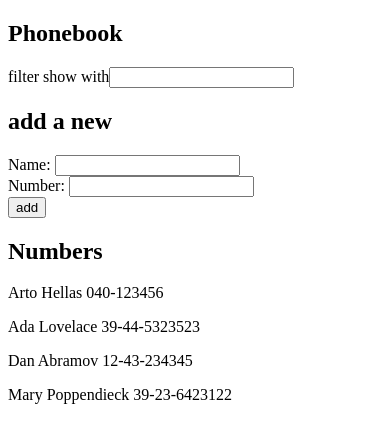
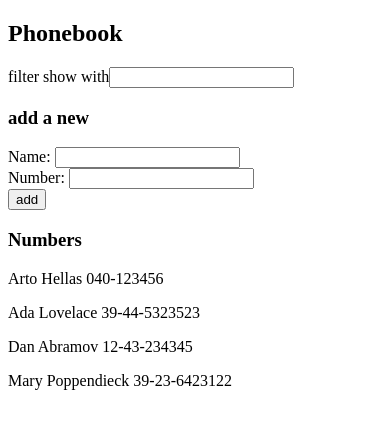
Before and after one commit to arosalesfarias/fullStackOpen, a React (Vite) app in the folder Part2/phonebook/: page / in a window 390 px wide. Shown: the top 442 px of the page. Built offline with nearby package versions, Linux system fonts and the light colour scheme.

Commit message:
Part 2.10, phonebook step 5

```diff
--- a/Part2/phonebook/src/App.jsx
+++ b/Part2/phonebook/src/App.jsx
@@ -31,15 +31,26 @@ const App = () => {
   }
 
   const personsFilter = () =>
-    persons.filter((person)=> person.name.toLowerCase().includes(nameFilter.toLocaleLowerCase()))
+    persons.filter( person => person.name.toLowerCase().includes(nameFilter.toLocaleLowerCase()))
 
   return (
     <div>
       <h2>Phonebook</h2>
+      <Filter nameFilter={nameFilter} changeNameFilter={changeNameFilter} />
+      <h3>add a new</h3>
+      <PersonForm newPerson={newPerson} changeName={changeName} changeNumber={changeNumber} addClick={addClick} />
+      <h3>Numbers</h3>
+      <Persons persons={personsFilter()} nameFilter={nameFilter} />
+    </div>
+  )
+}
+
+const Filter = ({ nameFilter, changeNameFilter}) =>
   <div>
     filter show with<input name='nameFilter' value={nameFilter} onChange={changeNameFilter}/>
   </div>
-      <h2>add a new</h2>
+
+const PersonForm = ({newPerson, changeName, changeNumber, addClick}) =>
   <form>
     <div>
       Name: <input name='newName' value={newPerson.name} onChange={changeName}/>
@@ -51,10 +62,12 @@ const App = () => {
       <button type="submit" onClick={addClick}>add</button>
     </div>
   </form>
-      <h2>Numbers</h2>
-      {personsFilter().map((person)=> <p key={person.name}>{person.name} {person.number}</p>)}
-    </div>
-  )
-}
+
+const Persons = ({ persons }) =>
+  <>
+    {persons.map((p)=> <Person key={p.name} person={p}/>)}
+  </>
+
+const Person = ({ person }) => <p>{person.name} {person.number}</p>
 
 export default App
```
Lines whose indentation alone changed are shown as unchanged.
